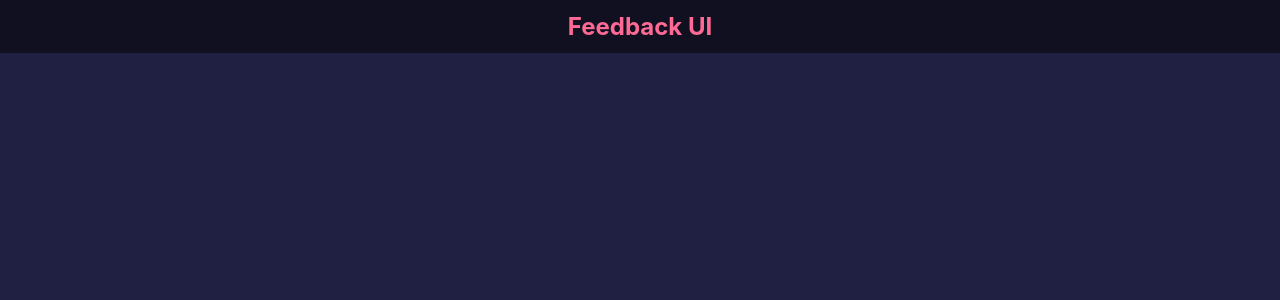
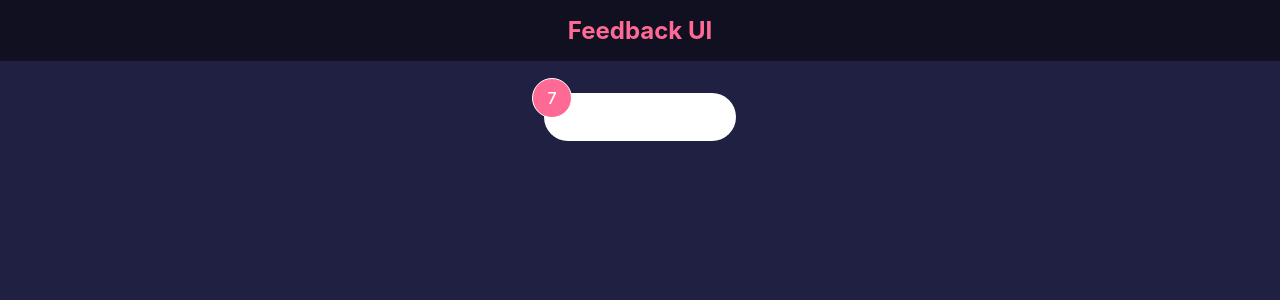
Before and after one commit to Ayaz-Rzayev/feedback-app, a React (Create React App) app: page / in a window 1280 px wide. Shown: the top 300 px of the page. Built offline with nearby package versions, Linux system fonts and the light colour scheme.

Commit message:
FeedbackItem component and its styles added

```diff
--- a/src/App.js
+++ b/src/App.js
@@ -1,13 +1,14 @@
 import React, { Fragment } from "react";
 import styles from "./App.module.css"
-import Header from "../src/components/Header";
+import Header from "./components/UI/Header";
+import FeedbackItem from "./components/FeedbackItem";
 
 function App() {
   return (
     <Fragment>
       <Header text="Feedback UI"/>
       <div className={styles.container}>
-
+        <FeedbackItem/>
       </div>
     </Fragment>
   );
--- /dev/null
+++ b/src/components/FeedbackItem.js
@@ -0,0 +1,17 @@
+import React, {useState} from "react"
+import styles from "./FeedbackItem.module.css"
+
+const FeedbackItem = () => {
+  const [rating, setRating] = useState(7)
+  const [text, setText] = useState('')
+  return(
+    <div className={styles.card}>
+      <div className={styles['card__num']}>{rating}</div>
+      <p className={styles['card__text']}>
+        {text}
+      </p>
+    </div>
+  )
+}
+
+export default FeedbackItem
--- /dev/null
+++ b/src/components/FeedbackItem.module.css
@@ -0,0 +1,29 @@
+.card{
+  margin-top: 2rem;
+  padding: 1.5rem 6rem;
+  background-color: #fff;
+  color:#101021;
+  border-radius: 30px;
+  position: relative;
+}
+
+.card__num{
+  background-color: #ff6a95;
+  color: #fff;
+  font-size: 1rem;
+  font-weight: 500;
+  border: 1px solid #fff;
+  border-radius: 50%;
+  width: 40px;
+  height: 40px;
+  display: flex;
+  justify-content: center;
+  align-items: center;
+  position: absolute;
+  top: -15px;
+  left: -12px;
+}
+
+.card__text{
+  font-weight: 500;
+}
--- a/src/components/Header.module.css
+++ b/src/components/UI/Header.module.css
@@ -9,5 +9,5 @@
 
 .header h2{
   color:#ff6a95;
-  padding: 12px 0;
+  padding: 1rem 0;
 }
```
Also changed, not shown: src/components/UI/Header.js (line endings or trailing spaces).
